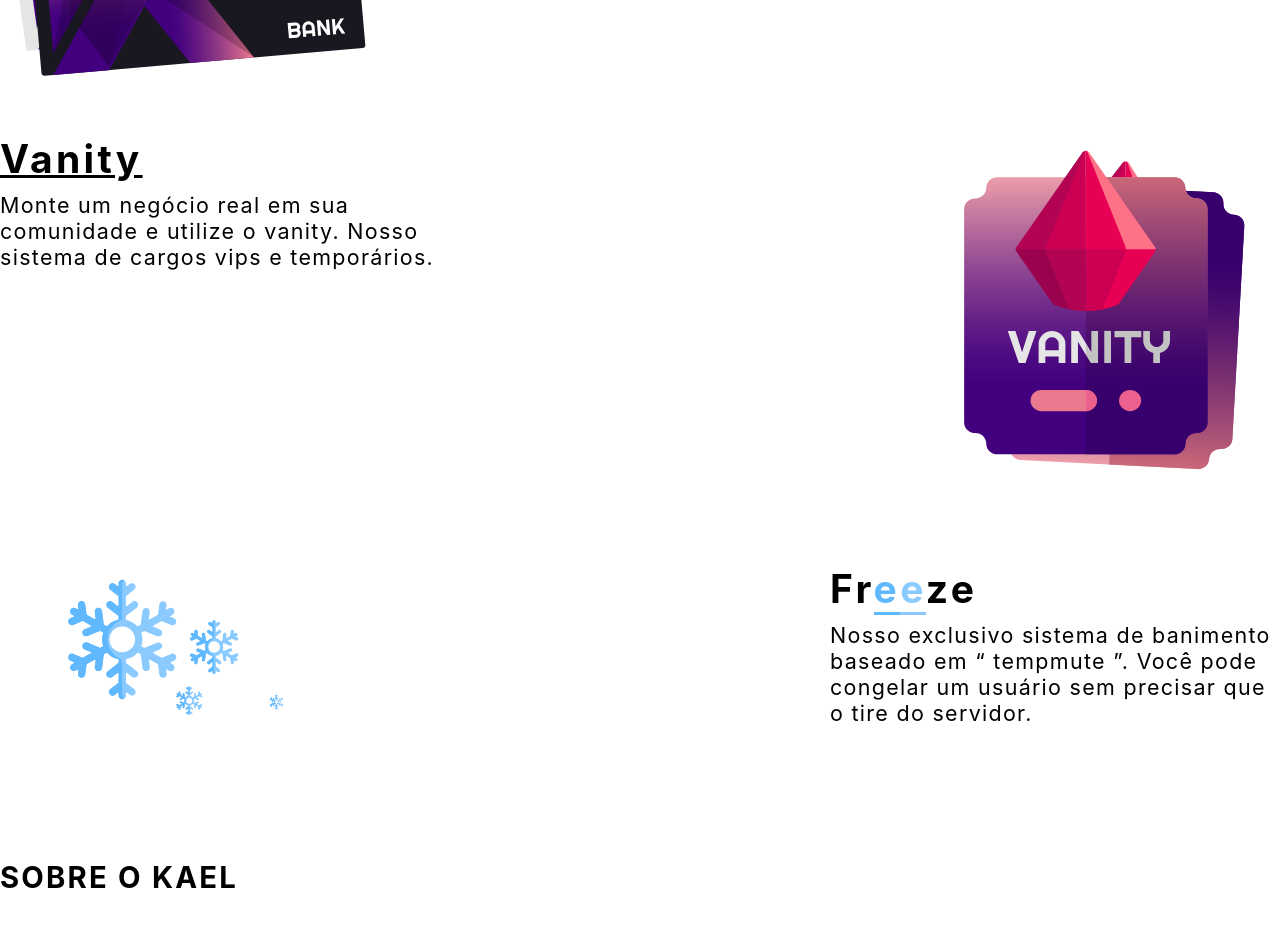
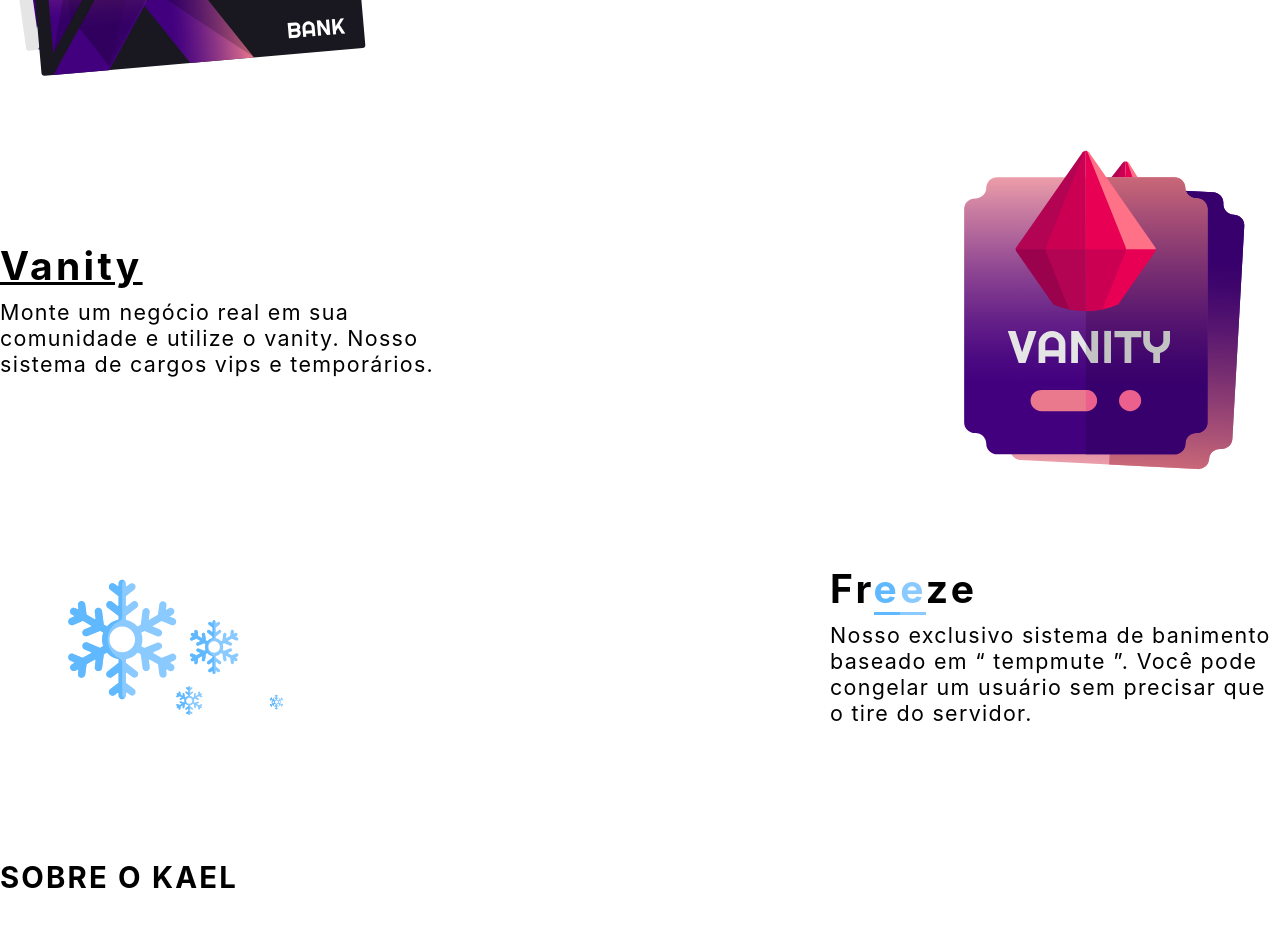
Before and after one commit to kaelorg/web, a Next.js app in the folder packages/site/: page / in a window 1280 px wide. Shown: the part 1560-2487 px from the top of the page. Built offline with nearby package versions, Linux system fonts and the light colour scheme; what @tailwindcss/ui would draw is missing.

Commit message:
chore: dynamic align items

```diff
--- a/packages/site/src/fixtures/data/resources.tsx
+++ b/packages/site/src/fixtures/data/resources.tsx
@@ -5,6 +5,7 @@ interface Resource {
   description: string;
   title: string | JSX.Element;
   image?: string;
+  align?: boolean;
   element?: JSX.Element;
 }
 
@@ -42,6 +43,7 @@ const resources: Resource[] = [
     ),
   },
   {
+    align: true,
     key: 'vanity',
     title: 'Vanity',
     description:
--- a/packages/site/src/sections/Home/Resources/index.tsx
+++ b/packages/site/src/sections/Home/Resources/index.tsx
@@ -1,3 +1,4 @@
+import cn from 'classnames';
 import React, { isValidElement } from 'react';
 
 import Divider from '@components/ui/Divider';
@@ -14,8 +15,13 @@ const Resources = () => (
       <Divider margin="20px" />
 
       <div className={styles.resources}>
-        {resources.map(({ key, title, image, element, description }) => (
-          <div key={key} className={styles.resource}>
+        {resources.map(({ key, align, title, image, element, description }) => (
+          <div
+            key={key}
+            className={cn(styles.resource, {
+              'items-center': Boolean(align),
+            })}
+          >
             {element ?? <img src={image} alt="Resource" />}
 
             <div style={{ maxWidth: '450px' }}>
```
